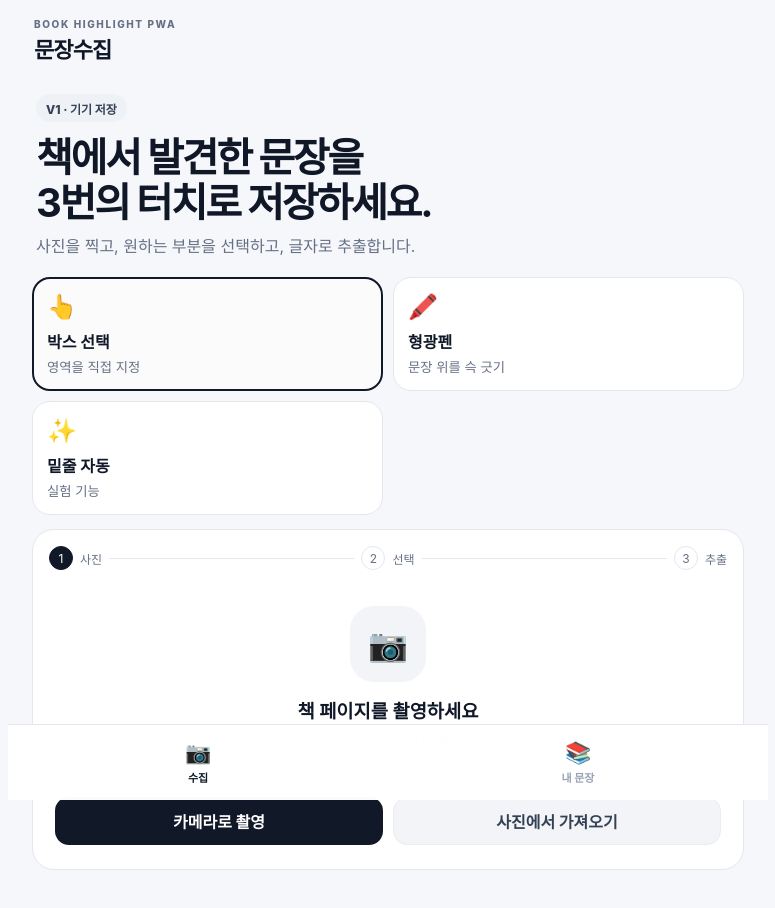
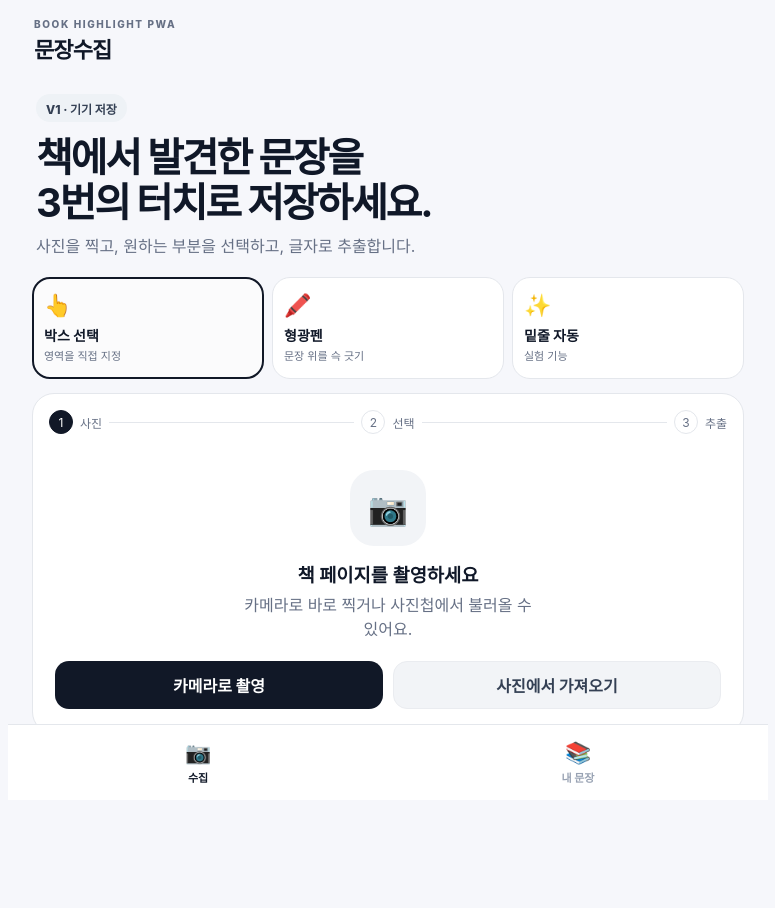
Before and after one commit to kkhj218-netizen/mind-hub, a plain HTML site: page index.html in a window 1280 px wide. Shown: the whole page, without its empty margins (252-1027 px from the left). After the commit the page ends 866 px from the top, so only its background shows below. Drawn offline with Linux system fonts and the light colour scheme.

Commit message:
Style highlighter selection mode

```diff
--- a/styles.css
+++ b/styles.css
@@ -49,15 +49,16 @@
   border-radius: 999px; background: #eef2f6; color: #344054; font-size: 12px; font-weight: 800;
 }
 .pill.success { background: var(--success-bg); color: var(--success); }
-.mode-grid { display: grid; grid-template-columns: 1fr 1fr; gap: 10px; margin: 2px 0 14px; }
+.mode-grid { display: grid; grid-template-columns: repeat(3, minmax(0, 1fr)); gap: 8px; margin: 2px 0 14px; }
 .mode-card {
-  min-height: 108px; border: 1px solid var(--line); border-radius: 18px; padding: 14px;
+  min-height: 102px; border: 1px solid var(--line); border-radius: 18px; padding: 11px;
   background: var(--card); color: var(--text); text-align: left;
 }
-.mode-card.active { border: 2px solid var(--accent); padding: 13px; background: #fbfbfc; }
-.mode-card .mode-icon { display: block; font-size: 24px; margin-bottom: 8px; }
+.mode-card.active { border: 2px solid var(--accent); padding: 10px; background: #fbfbfc; }
+.mode-card .mode-icon { display: block; font-size: 22px; margin-bottom: 7px; }
 .mode-card strong, .mode-card small { display: block; }
-.mode-card small { color: var(--muted); margin-top: 4px; }
+.mode-card strong { font-size: 13px; }
+.mode-card small { color: var(--muted); margin-top: 4px; font-size: 10px; line-height: 1.35; }
 .panel {
   background: var(--card); border: 1px solid var(--line); border-radius: var(--radius);
   padding: 16px; margin-bottom: 14px;
@@ -94,10 +95,15 @@
   touch-action: none; user-select: none; min-height: 220px; display: grid; place-items: center;
 }
 .image-stage img { display: block; width: 100%; height: auto; max-height: 70dvh; object-fit: contain; pointer-events: none; }
+.highlighter-canvas {
+  position: absolute; inset: 0; z-index: 3; pointer-events: none; touch-action: none;
+}
 .selection-box {
-  position: absolute; border: 2px solid #fff; box-shadow: 0 0 0 9999px rgba(0,0,0,.40);
+  position: absolute; z-index: 4; border: 2px solid #fff; box-shadow: 0 0 0 9999px rgba(0,0,0,.40);
   border-radius: 8px; pointer-events: auto; cursor: move; touch-action: none;
 }
+.image-stage.highlight-mode .selection-box { display: none !important; }
+.image-stage.highlight-mode { cursor: crosshair; }
 .handle {
   position: absolute; width: 24px; height: 24px; background: #fff; border: 3px solid #111827;
   border-radius: 50%; pointer-events: auto; touch-action: none; box-shadow: 0 2px 8px rgba(0,0,0,.22);
@@ -105,7 +111,7 @@
 .h1 { left: -13px; top: -13px; cursor: nwse-resize; } .h2 { right: -13px; top: -13px; cursor: nesw-resize; }
 .h3 { right: -13px; bottom: -13px; cursor: nwse-resize; } .h4 { left: -13px; bottom: -13px; cursor: nesw-resize; }
 .auto-badge {
-  position: absolute; top: 10px; left: 50%; transform: translateX(-50%);
+  position: absolute; z-index: 5; top: 10px; left: 50%; transform: translateX(-50%);
   background: rgba(17,24,39,.88); color: #fff; padding: 8px 12px; border-radius: 999px; font-size: 12px;
 }
 .editor-actions { display: grid; grid-template-columns: 1fr 1.5fr; gap: 10px; }
@@ -170,6 +176,8 @@
   main { padding-left: 24px; padding-right: 24px; }
   .topbar { padding-left: 26px; padding-right: 26px; }
   .action-stack { grid-template-columns: 1fr 1fr; }
+  .mode-card strong { font-size: 14px; }
+  .mode-card small { font-size: 11px; }
 }
 @media (prefers-reduced-motion: reduce) {
   *, *::before, *::after { animation-duration: .01ms !important; transition-duration: .01ms !important; }
```
